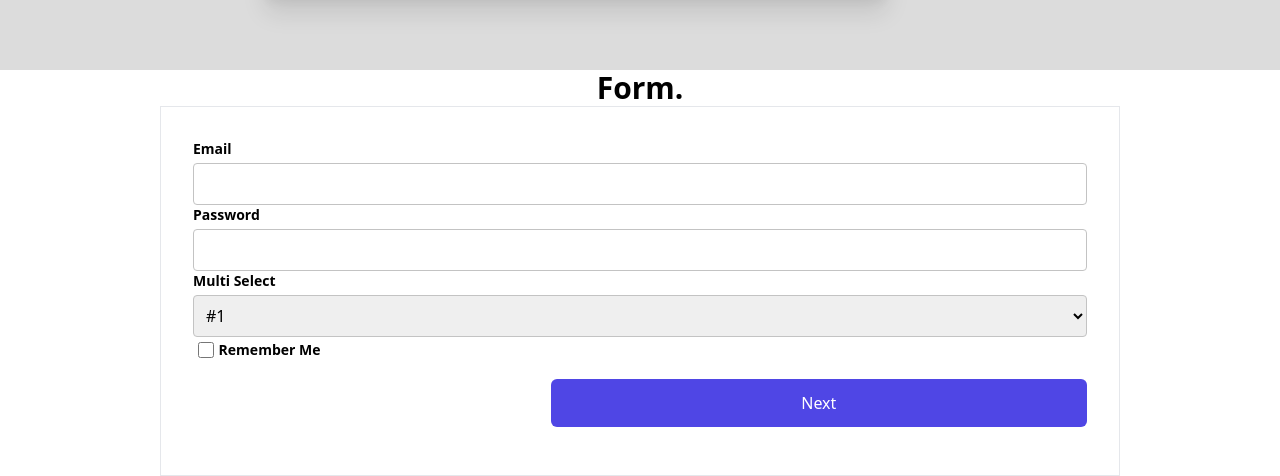
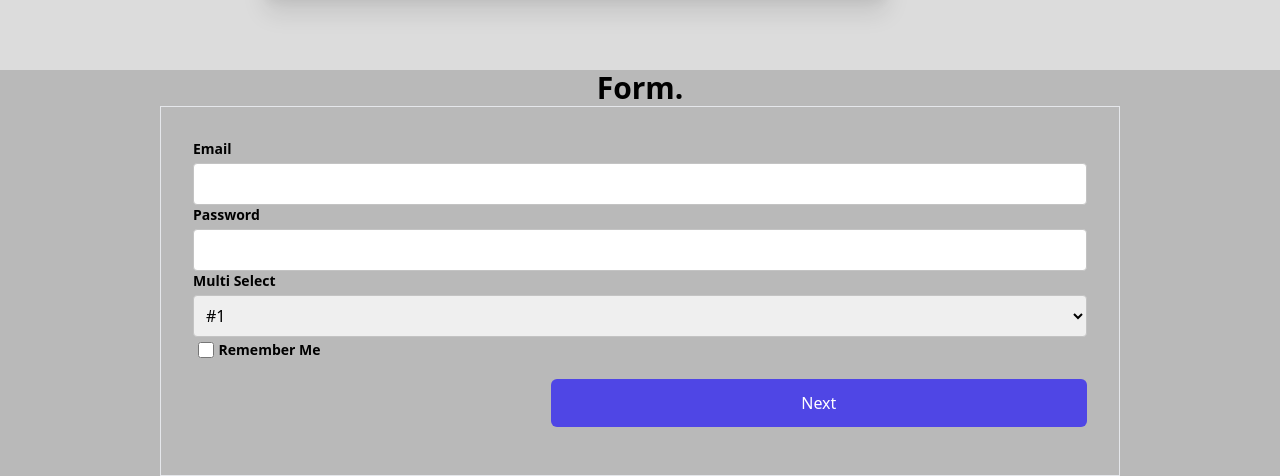
Before and after one commit to bxbalaban/library-app, a React (Create React App) app: page / in a window 1280 px wide. Shown: the part 646-1122 px from the top of the page. Built offline with nearby package versions, Linux system fonts and the light colour scheme.

Commit message:
form onHandleSubmit

```diff
--- a/src/components/style-form.css
+++ b/src/components/style-form.css
@@ -1,4 +1,9 @@
-.form-container {
+.form-container{
+    background-color:rgb(185, 185, 185)
+
+}
+
+.form-container-1 {
     display: flex;
     width: 50%;
     margin: auto;
@@ -11,8 +16,6 @@
     width: 50%;
     margin: 0 auto;
     width: 100%;
-
-
 }
 
 .form-container-2 {
@@ -65,7 +68,7 @@
 }
 
 @media only screen and (min-width:768px) {
-    .form-container {
+    .form-container-1 {
         bottom: 20%;
         align-items: flex-start;
         max-width: 75%;
--- a/src/pages/formPage.tsx
+++ b/src/pages/formPage.tsx
@@ -4,7 +4,7 @@ import React,{useState} from "react";
 import {useForm} from "react-hook-form";
 
 const Form = () => {
-  const [formData, setFormData] = useState({email: "", password: ""})
+  const [formData, setFormData] = useState({email: "", password: "" , remember: "" })
 
   const handleChange = (e: React.ChangeEvent<HTMLInputElement>) => {
      setFormData({...formData, [e.target.name]: e.target.value})
@@ -13,8 +13,8 @@ const Form = () => {
 
 
   return (
-
-    <div className="form-container">
+<div className="form-container">
+    <div className="form-container-1">
       <div className="form-text-container">
         <div className="form-text-md">Form.</div>
       </div>
@@ -26,7 +26,7 @@ const Form = () => {
           </div>
           <div>
             <label htmlFor="" className="form-text-sm">Password</label>
-            <input type="password" className="form-input"></input>
+            <input onChange={handleChange} type="password" name="password" className="form-input"></input>
           </div>
           <div>
             <label htmlFor="" className="form-text-sm">Multi Select</label>
@@ -36,7 +36,7 @@ const Form = () => {
             </select>
           </div>
           <div className="form-container-2">
-            <input type="checkbox" className="form-checkbox"></input>
+            <input type="checkbox" className="form-checkbox" name="remember"></input>
             <label htmlFor="" className="form-text-sm">Remember Me</label>
           </div>
           <button className="button float-right"> Next</button>
@@ -44,7 +44,7 @@ const Form = () => {
         </form>
       </div>
     </div>
-
+    </div>
   );
 }
 
--- a/src/pages/mainPage.tsx
+++ b/src/pages/mainPage.tsx
@@ -33,6 +33,7 @@ const Main = () => {
             <div className="stepper-item">
               <div className="step-counter">4</div>
               <div className="step-name">Forth</div>
+
             </div>
           </div>
 
```
